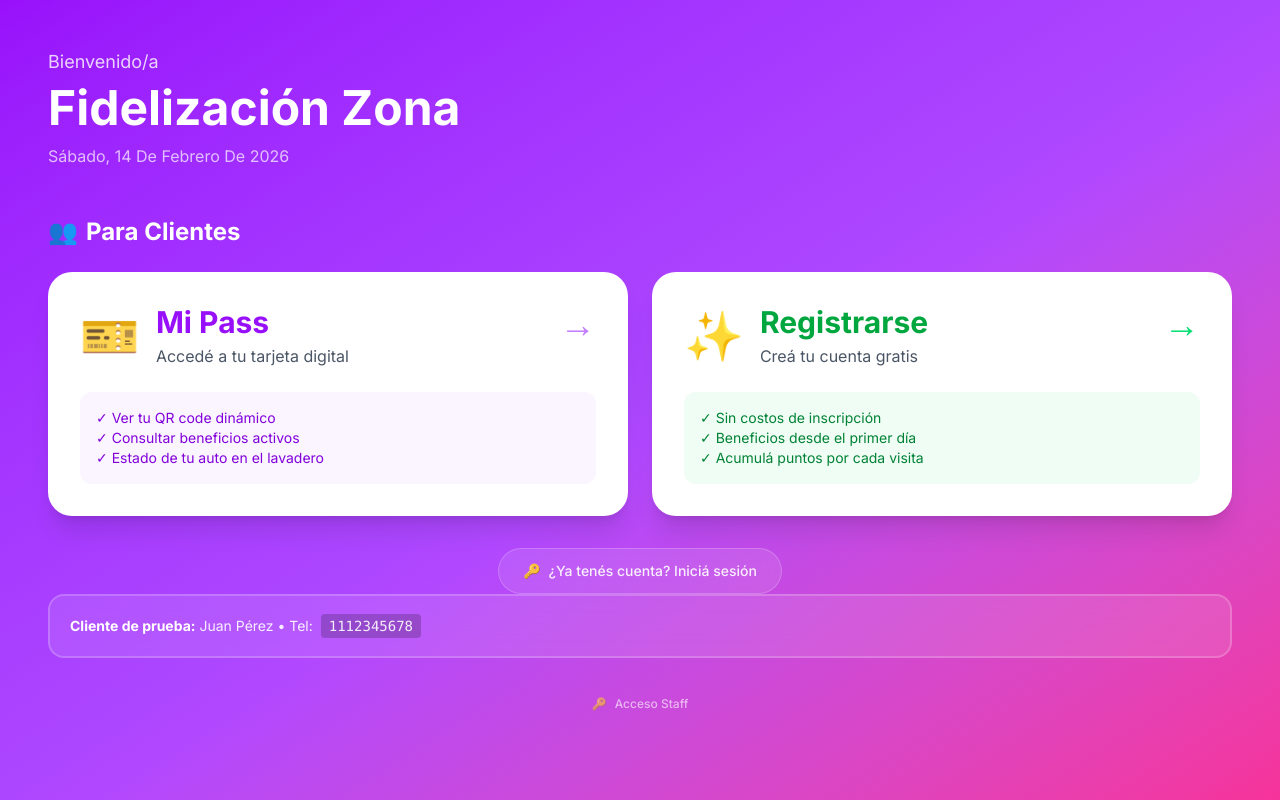
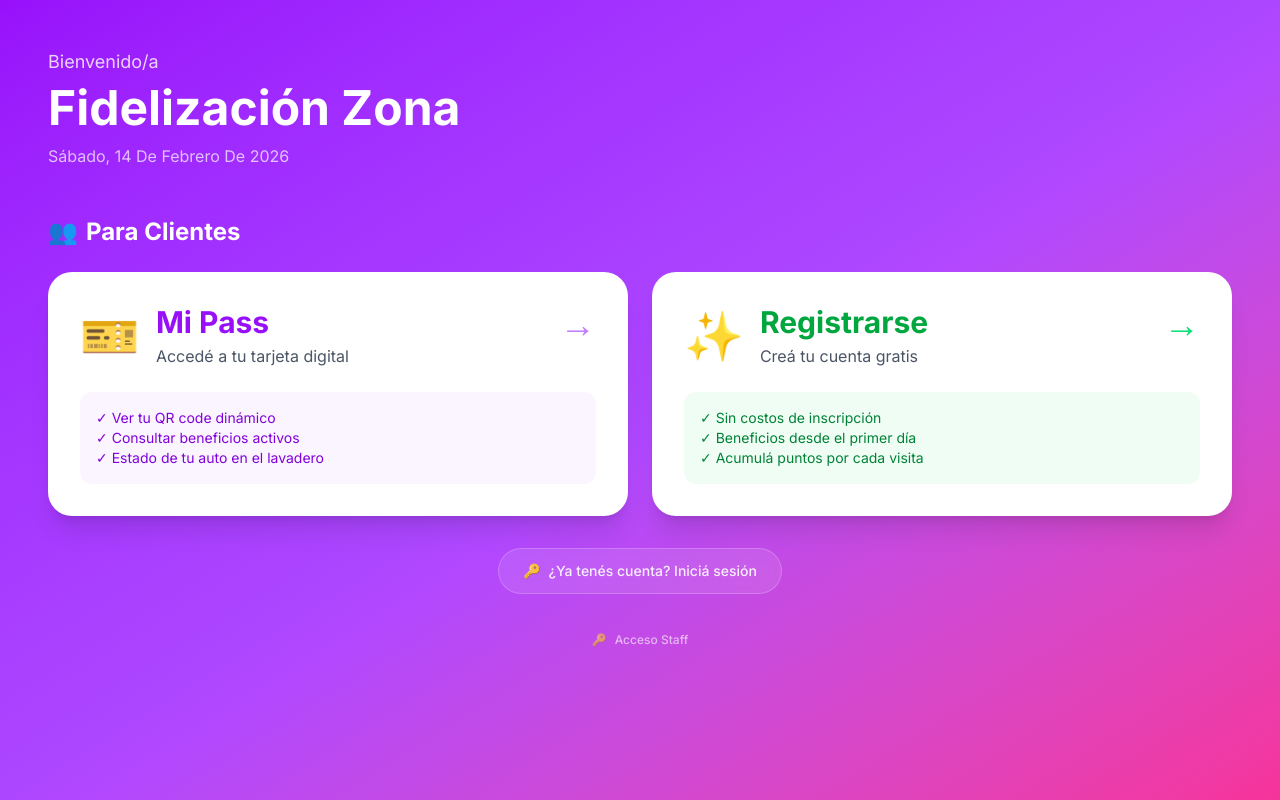
Before and after one commit to MarianoG17/Fidelizacion-Coques, a Next.js app: page / in a window 1280 px wide. Built offline with nearby package versions, Linux system fonts and the light colour scheme.

Commit message:
UI: eliminar botón Volver de pass y limpiar index

```diff
--- a/src/app/page.tsx
+++ b/src/app/page.tsx
@@ -105,13 +105,6 @@ export default function HomePage() {
               </div>
             )}
 
-            {/* Info de prueba */}
-            <div className="bg-white/10 backdrop-blur-lg rounded-2xl p-5 border-2 border-white/20">
-              <p className="text-white/90 text-sm">
-                <strong className="text-white">Cliente de prueba:</strong> Juan Pérez • Tel: <code className="bg-black/20 px-2 py-1 rounded ml-1">1112345678</code>
-              </p>
-            </div>
-
             {/* Link discreto para Staff */}
             <div className="mt-8 text-center">
               <Link
--- a/src/app/pass/page.tsx
+++ b/src/app/pass/page.tsx
@@ -138,18 +138,8 @@ export default function PassPage() {
     <div className="min-h-screen bg-gray-50 flex flex-col items-center py-6 px-4 pb-24">
       {/* Header */}
       <div className="w-full max-w-sm">
-        {/* Header con Volver y Logout */}
-        <div className="flex items-center justify-between mb-4">
-          <button
-            onClick={() => (window.location.href = '/')}
-            className="flex items-center gap-2 text-slate-600 hover:text-slate-800 transition-colors"
-          >
-            <svg className="w-5 h-5" fill="none" stroke="currentColor" viewBox="0 0 24 24">
-              <path strokeLinecap="round" strokeLinejoin="round" strokeWidth={2} d="M15 19l-7-7 7-7" />
-            </svg>
-            <span className="font-medium">Volver</span>
-          </button>
-
+        {/* Header con Logout */}
+        <div className="flex items-center justify-end mb-4">
           <button
             onClick={() => {
               localStorage.removeItem('fidelizacion_token')
```
